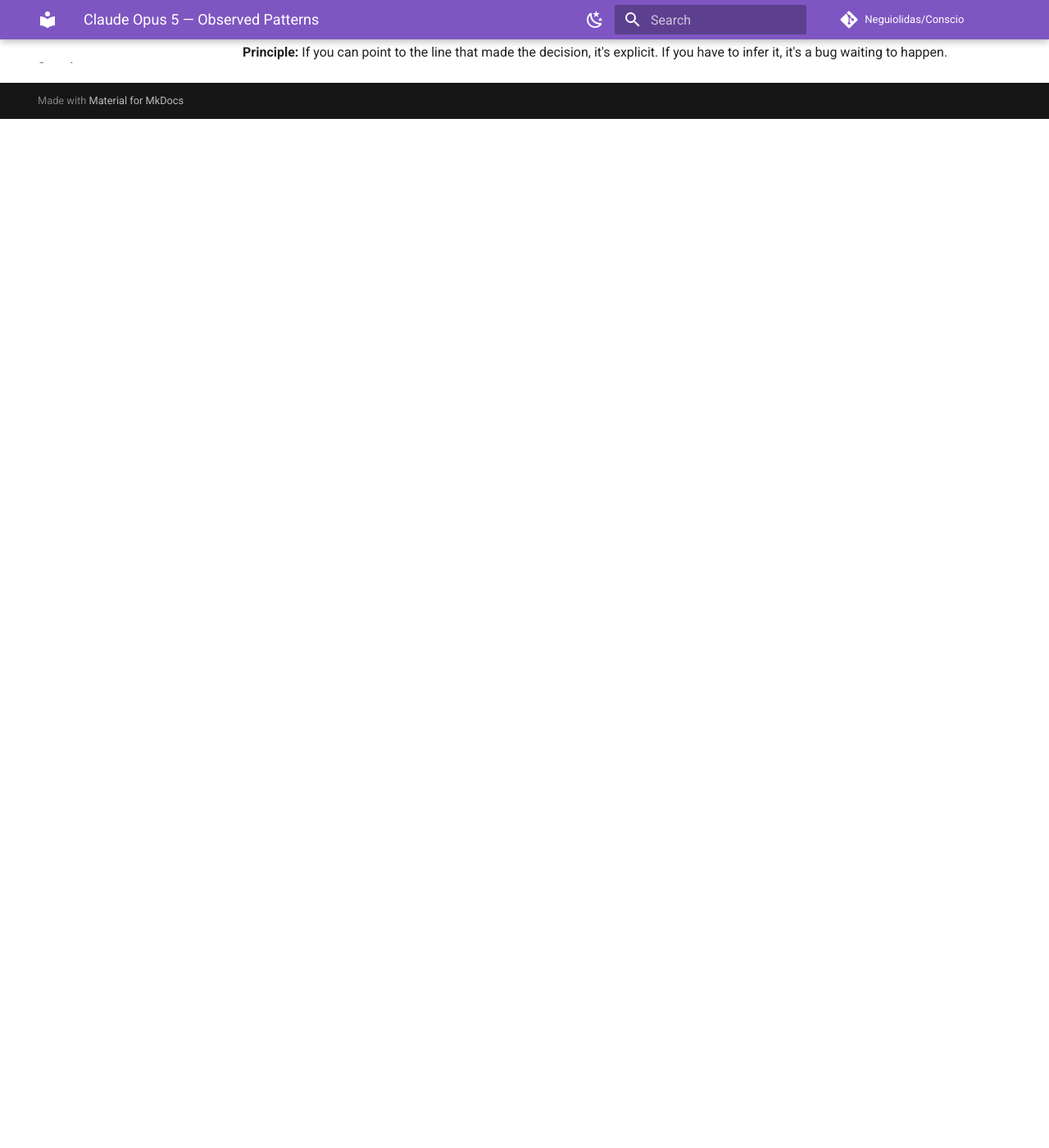
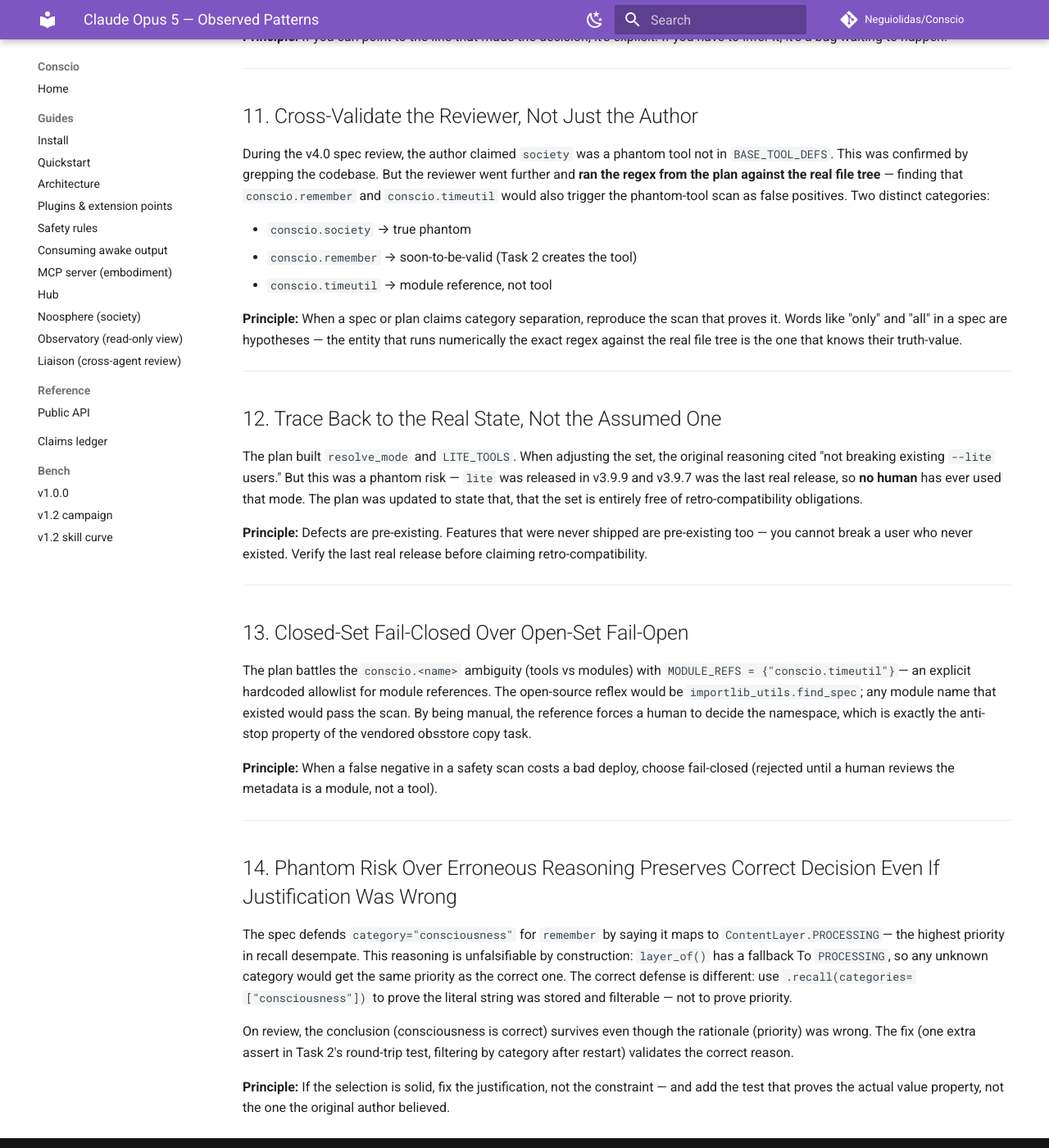
Before and after one commit to Neguiolidas/Conscio, an MkDocs documentation site: the page built from docs/patterns/claude-opus-5-patterns.md, in a window 1280 px wide and 1400 px high, scrolled down 3176 px. Shown: the whole window at 82% size. Built offline with MkDocs 1.6.1 and Material for MkDocs 9.7.7, drawn with Linux system fonts in a browser that asks for light colours; comment, search, counter and statistics services are not loaded; before the commit the page ends 3321 px from its top, so only the background shows below that; some of the changed text lies outside the part shown.

Commit message:
docs(patterns): 4 new Claude Opus 5 patterns from v4.0 spec review
Patterns extracted from the multi-agent spec→plan→audit→counter→correction
cycle between Claude Opus 5 and Hermet:
- Cross-validate the code, not just the author\n- Trace back to the real state, not the assumed one\n- Closed-set fail-closed over open-set fail-open\n- Ignore over eroded reasoning

````diff
--- a/docs/patterns/claude-opus-5-patterns.md
+++ b/docs/patterns/claude-opus-5-patterns.md
@@ -1,6 +1,6 @@
 # Claude Opus 5 — Observed Patterns
 
-Extracted from v3.9.5 bugfix session (commits 0af32ea, BUG-37 and BUG-38).
+Extracted from v3.9.5–v4.0 sessions (spec review, audit, plan iteration).
 These are behavioral patterns observed in Claude's approach to code quality,
 debugging, and release management. For adoption by other agents working on
 the same codebase.
@@ -99,19 +99,18 @@
 ## 7. Commit Messages as Documentation
 
 ```
-fix(v3.9.5): BUG-38b — expanduser() em 8 variáveis de ambiente restantes
+fix(v3.9.5): BUG-38b — expanduser() on 8 remaining env vars
 
-O mesmo defeito do BUG-38 (~ não expandido em HERMES_HOME) existia em 8 outras
-variáveis de ambiente. Cada site foi corrigido com .expanduser() na leitura
-do Path.
+The same defect from BUG-38 (~ not expanded in HERMES_HOME) existed in 8 other
+env vars. Each site was fixed with .expanduser() on the Path() call.
 
-Sites corrigidos:
+Fixed sites:
 - session_lifecycle.py:40 (CONSCIO_SESSION_DB)
 - session_lifecycle.py:49 (CONSCIO_HANDOFF_DIR)
 ...
 
-Testes: 35 novos (8 original × 3 modos + 8 extensão isolados + 3 especiais)
-Prova vermelha: confirmada — sem fix, ~ literal no path
+Tests: 35 new (8 originals × 3 modes + 8 isolated extensions + 3 special)
+Red proof: confirmed — without fix, ~ literal in path
 ```
 
 **Structure:**
@@ -167,3 +166,69 @@
 
 **Principle:** If you can point to the line that made the decision, it's
 explicit. If you have to infer it, it's a bug waiting to happen.
+
+---
+
+## 11. Cross-Validate the Reviewer, Not Just the Author
+
+During the v4.0 spec review, the author claimed `society` was a phantom tool
+not in `BASE_TOOL_DEFS`. This was confirmed by grepping the codebase. But the
+reviewer went further and **ran the regex from the plan against the real file
+tree** — finding that `conscio.remember` and `conscio.timeutil` would also
+trigger the phantom-tool scan as false positives. Two distinct categories:
+
+- `conscio.society` → true phantom
+- `conscio.remember` → soon-to-be-valid (Task 2 creates the tool)
+- `conscio.timeutil` → module reference, not tool
+
+**Principle:** When a spec or plan claims category separation, reproduce the
+scan that proves it. Words like "only" and "all" in a spec are hypotheses —
+the entity that runs numerically the exact regex against the real file tree
+is the one that knows their truth-value.
+
+---
+
+## 12. Trace Back to the Real State, Not the Assumed One
+
+The plan built `resolve_mode` and `LITE_TOOLS`. When adjusting the set, the
+original reasoning cited "not breaking existing `--lite` users." But this was
+a phantom risk — `lite` was released in v3.9.9 and v3.9.7 was the last real
+release, so **no human** has ever used that mode. The plan was updated to
+state that, that the set is entirely free of retro-compatibility obligations.
+
+**Principle:** Defects are pre-existing. Features that were never shipped
+are pre-existing too — you cannot break a user who never existed. Verify the
+last real release before claiming retro-compatibility.
+
+---
+
+## 13. Closed-Set Fail-Closed Over Open-Set Fail-Open
+
+The plan battles the `conscio.<name>` ambiguity (tools vs modules) with
+`MODULE_REFS = {"conscio.timeutil"}`— an explicit hardcoded allowlist for
+module references. The open-source reflex would be `importlib_utils.find_spec`;
+any module name that existed would pass the scan. By being manual, the
+reference forces a human to decide the namespace, which is exactly the anti-
+stop property of the vendored obsstore copy task.
+
+**Principle:** When a false negative in a safety scan costs a bad deploy,
+choose fail-closed (rejected until a human reviews the metadata is a module,
+not a tool).
+
+---
+
+## 14. Phantom Risk Over Erroneous Reasoning Preserves Correct Decision Even If Justification Was Wrong
+
+The spec defends `category="consciousness"` for `remember` by saying it maps
+to `ContentLayer.PROCESSING`— the highest priority in recall desempate. This
+reasoning is unfalsifiable by construction: `layer_of()` has a fallback
+To `PROCESSING`, so any unknown category would get the same priority as the
+correct one. The correct defense is different: use `.recall(categories=["consciousness"])`
+to prove the literal string was stored and filterable — not to prove priority.
+
+On review, the conclusion (consciousness is correct) survives even though
+the rationale (priority) was wrong. The fix (one extra assert in Task 2's
+round-trip test, filtering by category after restart) validates the
+correct reason.
+
+**Principle:** If the selection is solid, fix the justification, not the constraint — and add the test that proves the actual value property, not the one the original author believed.
````
Also changed, not shown: other parts of docs/patterns/claude-opus-5-patterns.md (+1 -1 lines).
